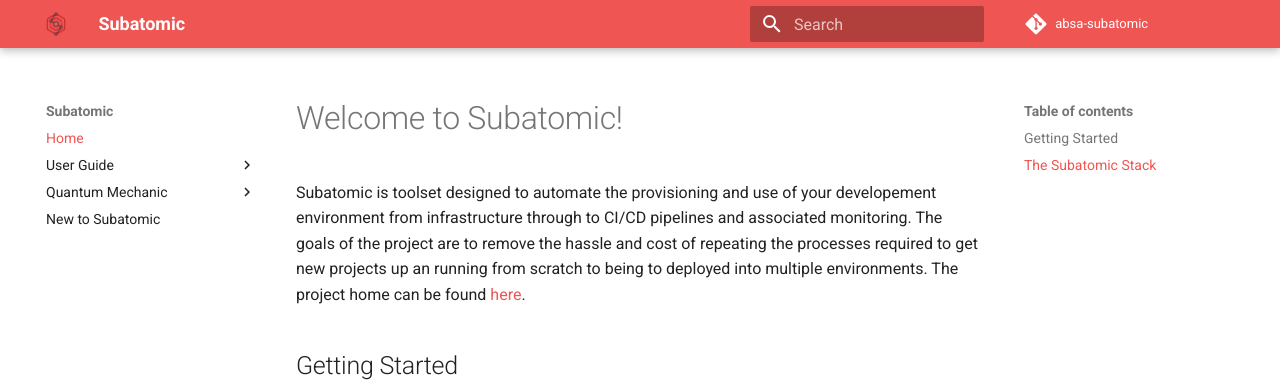
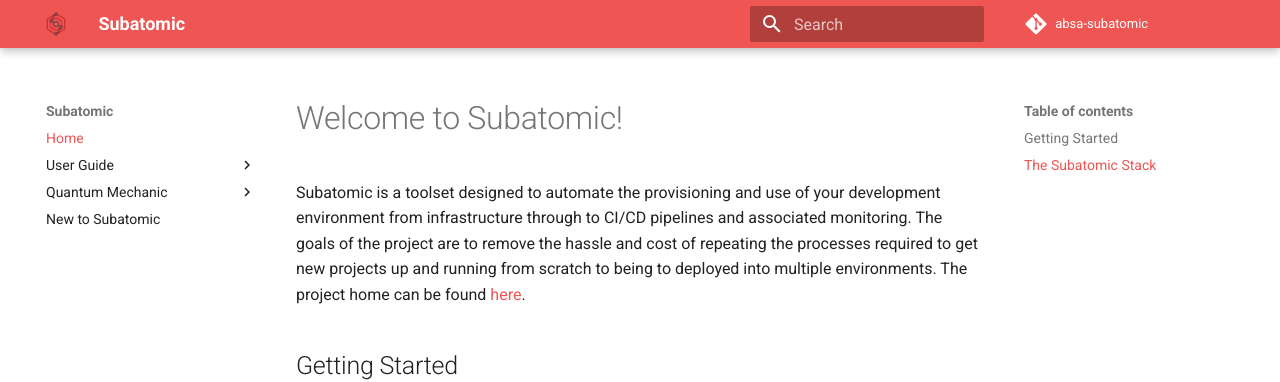
Before and after one commit to absa-subatomic-legacy/subatomic-documentation, an MkDocs documentation site: the page built from docs/index.md, in a window 1280 px wide and 1154 px high. Shown: the top 382 px of the window. Built offline with MkDocs 1.6.1 and Material for MkDocs 9.7.7, drawn with Linux system fonts in a browser that asks for light colours; comment, search, counter and statistics services are not loaded; old or Windows-style settings are respelled for this version of MkDocs.

Commit message:
Fixing typos

```diff
--- a/docs/index.md
+++ b/docs/index.md
@@ -1,6 +1,6 @@
 # Welcome to Subatomic!
 
-Subatomic is toolset designed to automate the provisioning and use of your developement environment from infrastructure through to CI/CD pipelines and associated monitoring. The goals of the project are to remove the hassle and cost of repeating the processes required to get new projects up an running from scratch to being to deployed into multiple environments. The project home can be found [here](https://github.com/absa-subatomic).
+Subatomic is a toolset designed to automate the provisioning and use of your development environment from infrastructure through to CI/CD pipelines and associated monitoring. The goals of the project are to remove the hassle and cost of repeating the processes required to get new projects up and running from scratch to being to deployed into multiple environments. The project home can be found [here](https://github.com/absa-subatomic).
 
 ## Getting Started
 There are many moving pieces in the Subatomic environment but a users main interaction with the system will occur through the Quantum Mechanic slack client. In future a web ui will be added for a more powerful user experience. Below are some links to help a user getting started with the system.
```
